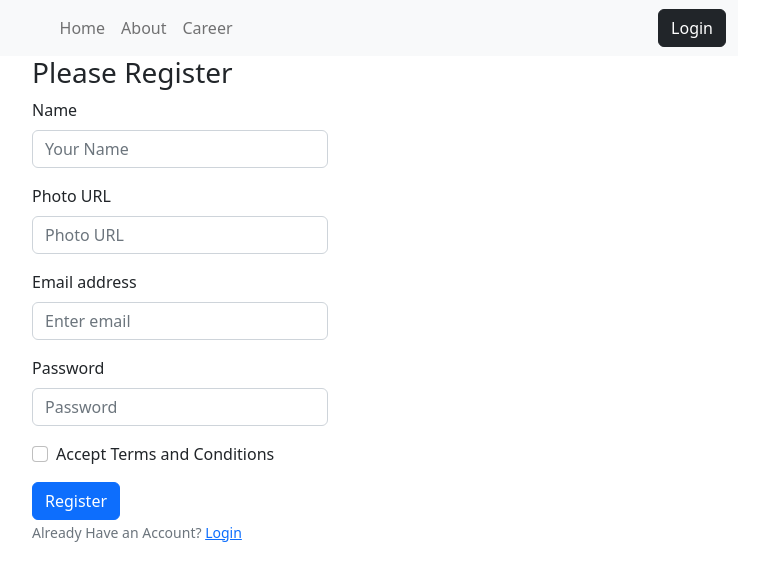
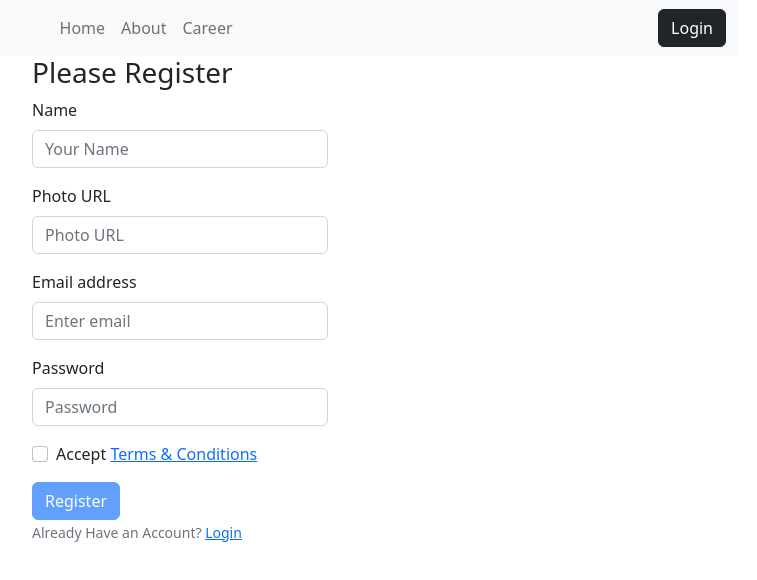
Before and after one commit to SadmanJawad/the-news-dragon, a React (Vite) app: page /register in a window 1280 px wide. Shown: the top 580 px of the page, without its empty margins (460-1217 px from the left). Built offline with nearby package versions, Linux system fonts and the light colour scheme; no server answers.

Commit message:
Private Route Fix Reload and Accept Terms and conditions

```diff
--- a/src/pages/Login/Register/Register.jsx
+++ b/src/pages/Login/Register/Register.jsx
@@ -2,9 +2,12 @@
 import { Button, Container, Form } from "react-bootstrap";
 import { Link } from "react-router-dom";
 import { AuthContext } from "../../../providers/AuthProvider";
+import { useState } from "react";
 
 const Register = () => {
   const { createUser } = useContext(AuthContext);
+  const [accepted, setAccepted] =useState(false);
+
 
   const handleRegister = (event) => {
     event.preventDefault();
@@ -25,6 +28,12 @@
         console.log(error);
       });
   };
+
+  const handleAccepted = event => {
+   setAccepted(event.target.checked)
+  }
+
+
   return (
     <Container className="w-25 mx-auto">
       <h3>Please Register</h3>
@@ -69,12 +78,15 @@
 
         <Form.Group className="mb-3" controlId="formBasicCheckbox">
           <Form.Check
+          onClick={handleAccepted}
             type="checkbox"
             name="accept"
-            label="Accept Terms and Conditions"
+            label={<>Accept <Link to='/terms'>Terms & Conditions</Link></>}
           />
         </Form.Group>
-        <Button variant="primary" type="submit">
+        <Button variant="primary"
+        disabled={!accepted}
+        type="submit">
           Register
         </Button>
         <br />
--- /dev/null
+++ b/src/pages/Shared/Terms/Terms.jsx
@@ -0,0 +1,14 @@
+import React from 'react';
+import { Link } from 'react-router-dom';
+
+const Terms = () => {
+    return (
+        <div>
+            <h2>Terms and conditions</h2>
+            <p>Lorem ipsum dolor sit amet consectetur adipisicing elit. Doloribus ratione veritatis hic perferendis, mollitia non nostrum molestiae facere possimus autem fuga corrupti omnis rem voluptates veniam accusantium vero repudiandae ipsa.</p>
+            <p>Go back to <Link to="/register">Register</Link> </p>
+        </div>
+    );
+};
+
+export default Terms;
--- a/src/providers/AuthProvider.jsx
+++ b/src/providers/AuthProvider.jsx
@@ -9,22 +9,28 @@
 const AuthProvider = ({children}) => {
 
     const [user, setUser]  = useState(null);
+    const [loading, setLoading] = useState(true);
+
 
     const createUser = (email, password) => {
+        setLoading(true)
         return createUserWithEmailAndPassword(auth, email, password);
     }
 
     const signIn = (email, password) => {
+        setLoading(true)
         return signInWithEmailAndPassword(auth, email, password);
     }
 
     const logOut = () => {
+        setLoading(true)
         return signOut(auth);
     }
     useEffect(()=>{
         const unsubscribe = onAuthStateChanged(auth, loggedUser => {
             console.log('logged in user inside auth state observer', loggedUser)
             setUser(loggedUser);
+            setLoading(false)
         })
 
         return () => {
@@ -35,9 +41,11 @@
 
     const authInfo = {
     user,
+    loading,
     createUser,
     signIn,
-    logOut
+    logOut,
+
 
     }
 
--- a/src/routes/PrivateRoute.jsx
+++ b/src/routes/PrivateRoute.jsx
@@ -2,12 +2,15 @@
 import { useContext } from 'react';
 import { AuthContext } from '../providers/AuthProvider';
 import { Navigate, useLocation } from 'react-router-dom';
+import { Spinner } from 'react-bootstrap';
 
 const PrivateRoute = ({children}) => {
-    const {user} = useContext(AuthContext);
+    const {user, loading} = useContext(AuthContext);
     const location = useLocation();
-    console.log(location);
-    const from = location.state?.from?.pathname || '/category/0'
+    console.log('user in private route', user);
+    if(loading){
+        return <Spinner animation='border' variant='danger'></Spinner>
+    }
 
 
 
--- a/src/routes/Routes.jsx
+++ b/src/routes/Routes.jsx
@@ -8,6 +8,7 @@
 import Login from "../pages/Login/Login/Login";
 import Register from "../pages/Login/Register/Register";
 import PrivateRoute from "./PrivateRoute";
+import Terms from "../pages/Shared/Terms/Terms";
 
 const router = createBrowserRouter([
     {
@@ -25,6 +26,10 @@
             {
                 path: '/register',
                 element: <Register></Register>
+            },
+            {
+                path: 'terms',
+                element: <Terms></Terms>
             }
         ]
     },
```
